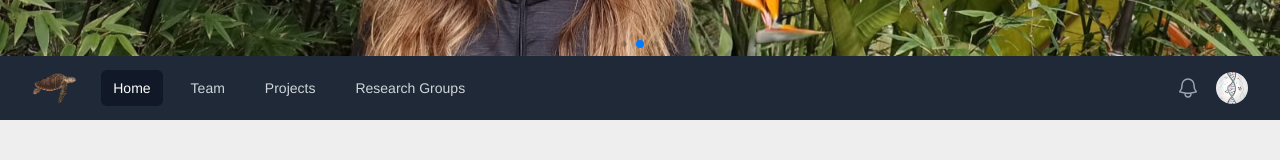
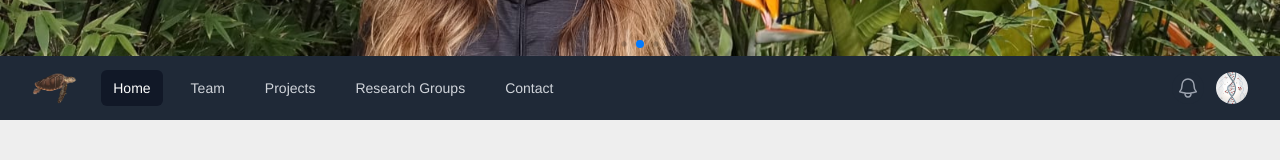
Before and after one commit to molivag/UB-SGR-Marine, a React (Vite) app: page / in a window 1280 px wide. Shown: the part 328-488 px from the top of the page. Built offline with nearby package versions, Linux system fonts and the light colour scheme.

Commit message:
Se Agrega las rutas para ContactView y se agrega en el navigation bar

```diff
--- a/src/components/Navigation.tsx
+++ b/src/components/Navigation.tsx
@@ -14,6 +14,7 @@ const navigation = [
   { name: "Team", href: "/People", current: false },
   { name: "Projects", href: "/Projects", current: false },
   { name: "Research Groups", href: "/Groups", current: false },
+  { name: "Contact", href: "/Contact", current: false },
   // { name: 'Calendar', href: '#', current: false },
 ];
 
--- a/src/router.tsx
+++ b/src/router.tsx
@@ -6,6 +6,7 @@ import IndexPage from "./views/IndexView";
 import PeoplePage from "./views/PeopleView";
 import ProjectsPage from "./views/ProjectsView";
 import GroupPage from "./views/GroupsView";
+import ContactPage from "./views/ContactView";
 
 import "preline/preline";
 import { IStaticMethods } from "preline/preline";
@@ -27,6 +28,7 @@ function AppRouter() {
           <Route path="People" element={<PeoplePage />} />
           <Route path="Projects" element={<ProjectsPage />} />
           <Route path="Groups" element={<GroupPage />} />
+          <Route path="Contact" element={<ContactPage />} />
         </Route>
       </Routes>
     </BrowserRouter>
```
